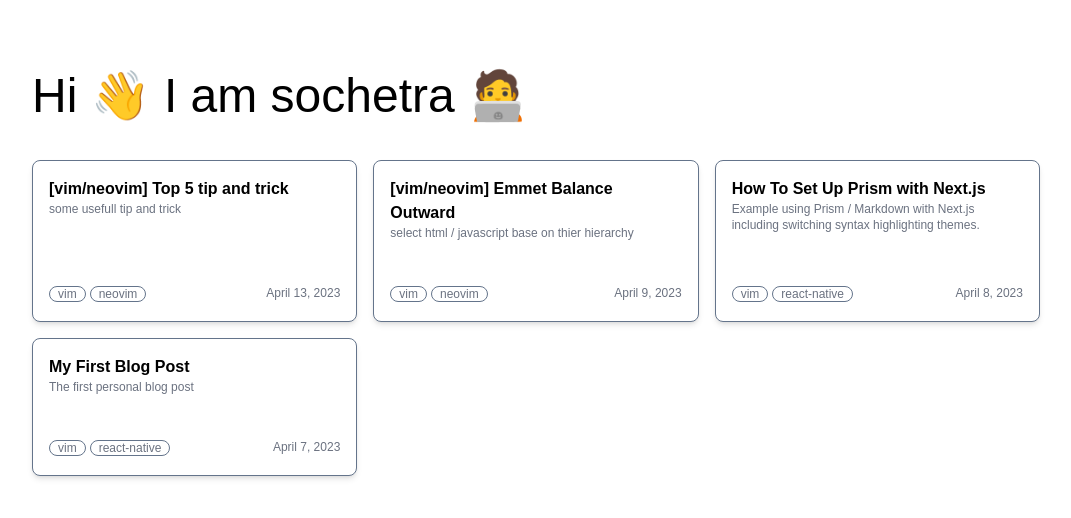
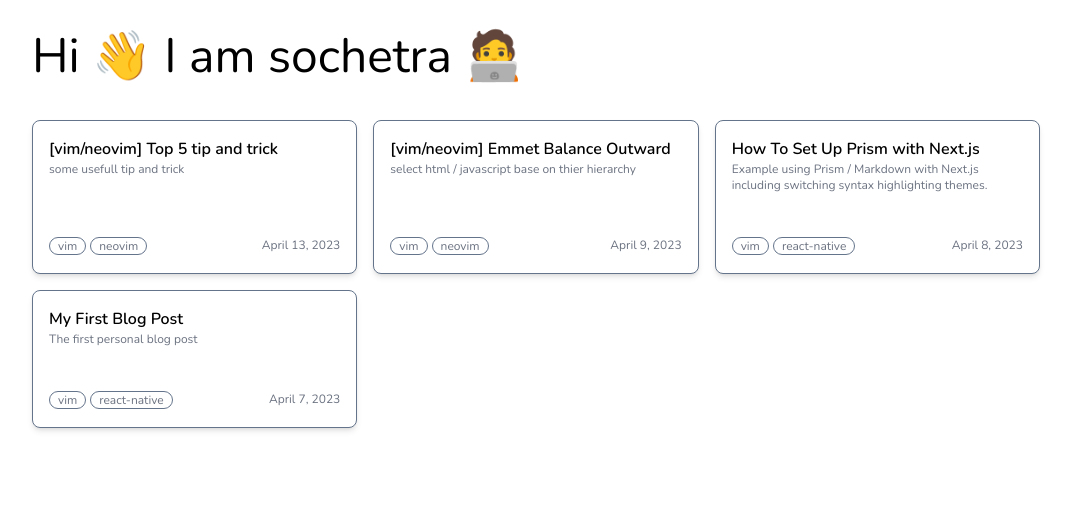
Before and after one commit to Novsochetra/blog, a Next.js app: page / in a window 1280 px wide. Shown: the top 518 px of the page, without its empty margins (104-1175 px from the left). Built offline with nearby package versions, Linux system fonts and the light colour scheme.

Commit message:
feat: adding local fonts nunito

```diff
--- a/src/components/Card.tsx
+++ b/src/components/Card.tsx
@@ -23,7 +23,7 @@ export default function Card({
         className="flex flex-col group justify-between transition ease-in-out duration-300 hover:-translate-x-1 hover:-translate-y-1 bg-white shadow-md border border-slate-500 hover:border-blue-400 hover:bg-blue-400 p-4 rounded-lg flex-1"
       >
         <div className="flex flex-1 flex-col">
-          <h5 className="font-bold group-hover:text-white">{title}</h5>
+          <h5 className="font-semibold group-hover:text-white">{title}</h5>
 
           <p className="text-xs group-hover:text-white text-gray-500 mb-2">
             {description}
--- a/src/styles/globals.css
+++ b/src/styles/globals.css
@@ -2,10 +2,14 @@
 @tailwind components;
 @tailwind utilities;
 
+@font-face {
+  font-family: "Nunito";
+  src: url("/fonts/nunito/Nunito-VariableFont_wght.ttf");
+}
+
 @layer base {
   html {
     font-family: "Nunito", sans-serif;
-    padding: 40px;
   }
 
   body {
```
Also changed, not shown: public/fonts/nunito/Nunito-VariableFont_wght.ttf (added).
